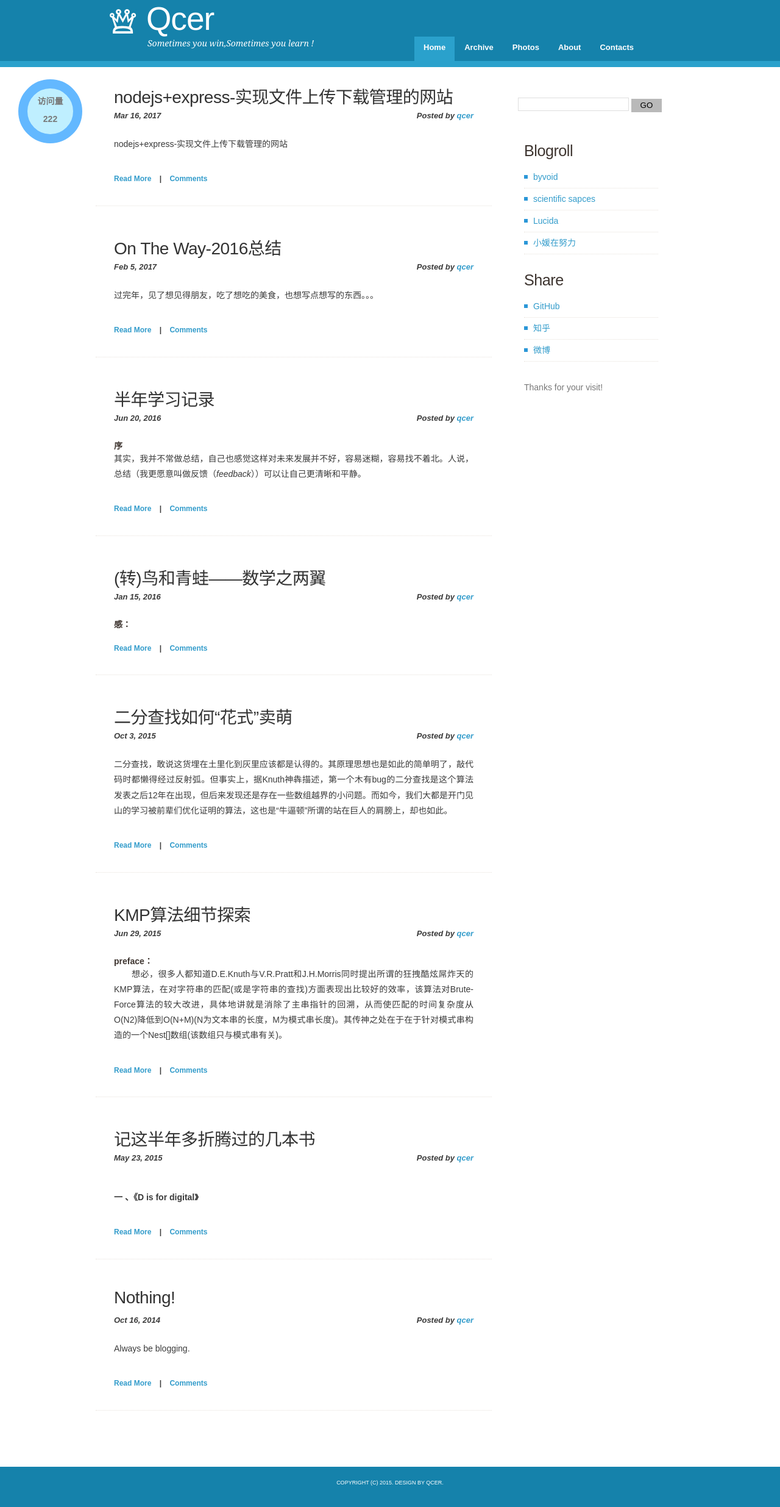
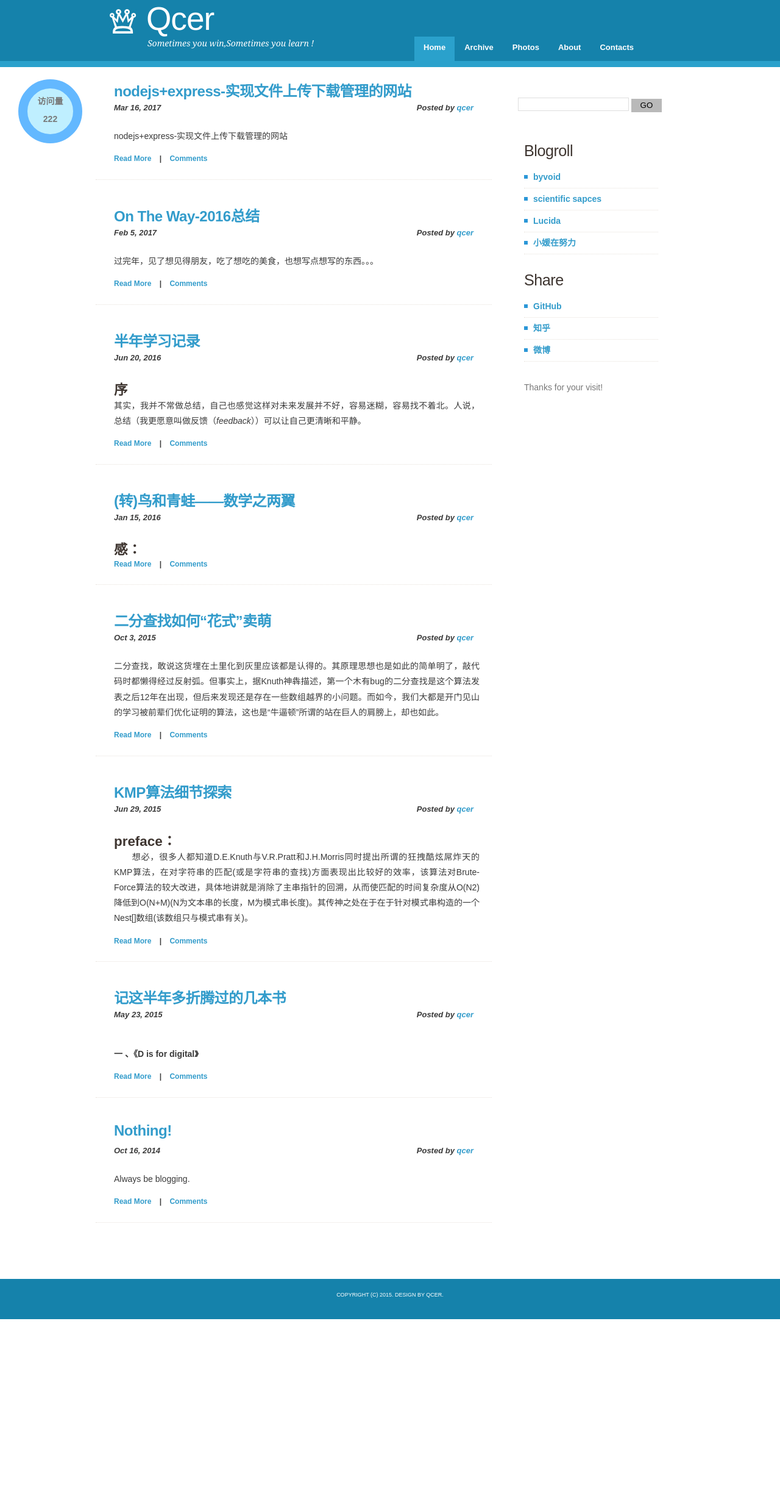
Before and after one commit to qcer/blog, a Jekyll site: the page built from index.html, in a window 1280 px wide. Shown: the whole page at 61% size. Built offline with Jekyll 4.4.1, drawn with Linux system fonts in a browser that asks for light colours; after the commit the page ends 2163 px from its top, so only the background shows below that.

Commit message:
modify the css

```diff
--- a/public/css/style.css
+++ b/public/css/style.css
@@ -23,7 +23,7 @@ h2 {
 }
 
 h3 {
-	font-size: 1.0em;
+	font-size: 1.6em;
 }
 
 p, ul, ol {
@@ -206,15 +206,24 @@ a:hover {
 }
 
 .post .title {
-	height: 41px;
-	padding: 7px 0px 0px 30px;
+	color: #009ACD;
+	height: 35px;
+	padding: 0px 0px 0px 30px;
 	letter-spacing: -.5px;
 }
 
 .post .title a {
-	color: #333333;
 	border: none;
-	font-size: 28px;
+	font-size: 24px;
+	font-weight:600;
+}
+
+.post .title a:hover {
+	text-decoration: underline;
+	color: #00CDCD;
+	border: none;
+	font-size: 24px;
+	font-weight:600;
 }
 
 .post .meta {
@@ -239,13 +248,13 @@ a:hover {
 }
 
 .post .entry {
-	padding: 0px 30px 20px 30px;
-	padding-bottom: 20px;
+	padding: 0px 20px 20px 30px;
+	padding-bottom: 10px;
 	text-align: justify;
 }
 
 .links {
-	padding-top: 20px;
+	padding-top: 0px;
 	font-size: 12px;
 	font-weight: bold;
 }
@@ -294,6 +303,7 @@ a:hover {
 #sidebar li li a {
 	padding: 0px 0px 0px 15px;
 	background: url(../img/img01.jpg) no-repeat left 5px;
+	font-weight:600;
 }
 
 #sidebar h2 {
```
